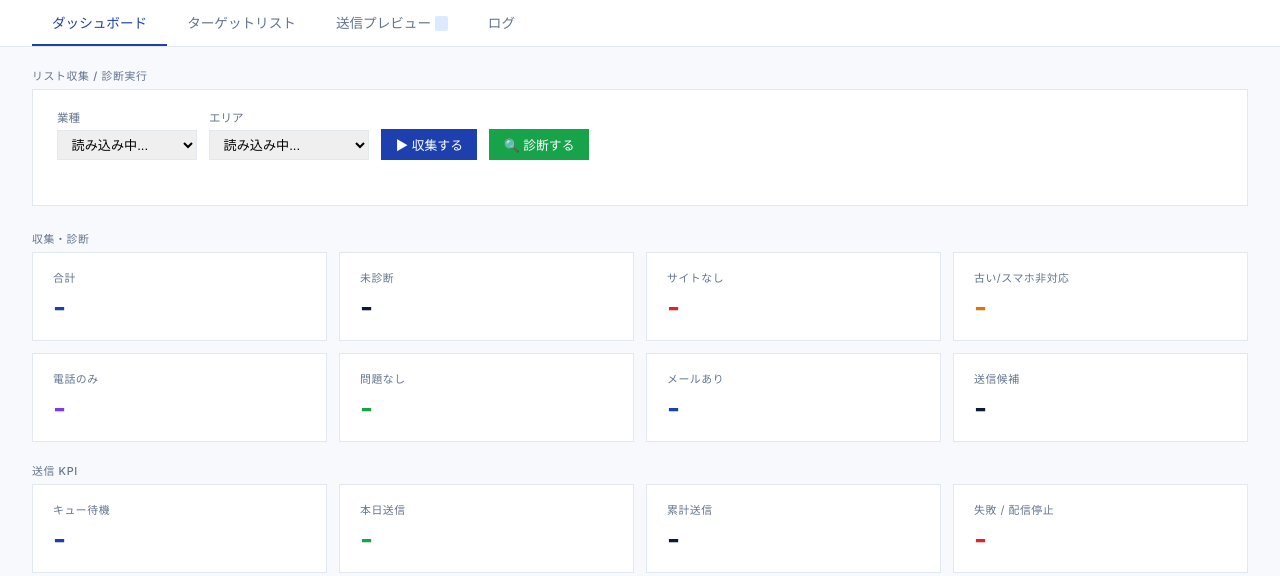
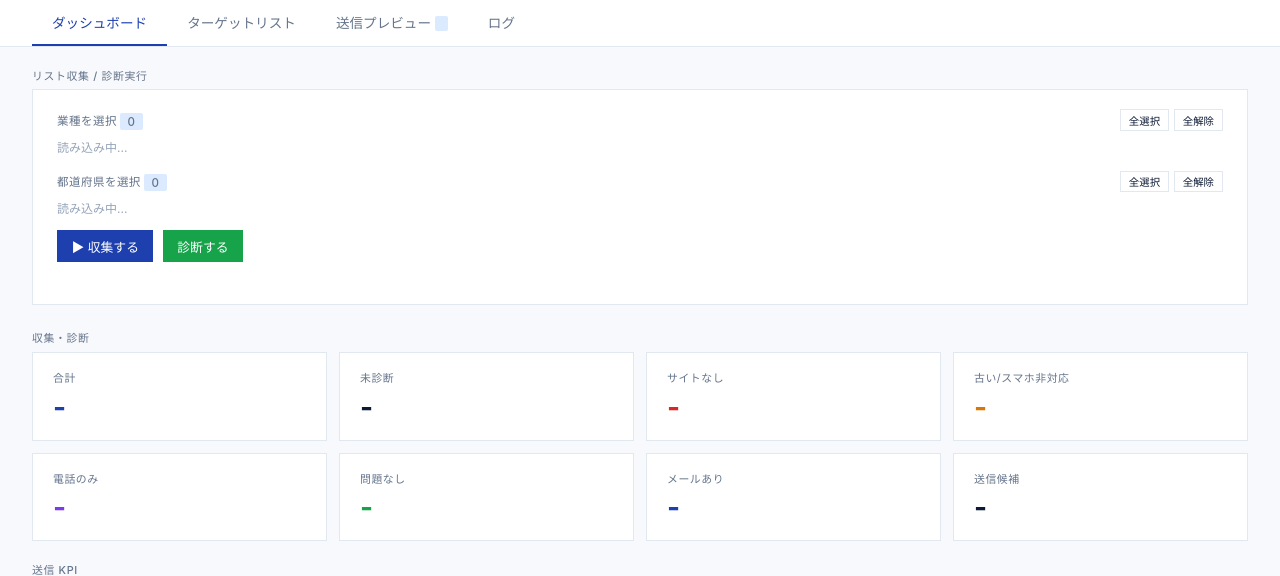
Before and after one commit to Ryoma-Narita/weldex, a Python web app: template outreach/dashboard/templates/index.html in a window 1280 px wide. Shown: the part 46-622 px from the top of the page. Run offline with Jinja, Linux system fonts and the light colour scheme; the template is opened without the code that fills it, so the values that code supplies are empty.

Commit message:
feat(dashboard): 業種・都道府県の複数選択収集UIに刷新
- /api/options に areas_grouped（都道府県→市区町村）を追加
- /api/collect を industries[]/areas[] の配列受け取りに変更
  → 複数業種×複数エリアの全組み合わせを順に収集
- ダッシュボード収集パネルを単一 select から
  チェックボックスグリッド（業種×都道府県）に刷新
  → 全選択/全解除ボタン・選択数バッジ付き

Co-Authored-By: Claude Sonnet 4.6 <noreply@anthropic.com>

```diff
--- a/outreach/dashboard/templates/index.html
+++ b/outreach/dashboard/templates/index.html
@@ -124,6 +124,30 @@
       .stats-grid { grid-template-columns: repeat(2, 1fr); }
     }
 
+    /* 収集パネル チェックボックスグリッド */
+    .cb-grid { display: grid; grid-template-columns: repeat(3, 1fr); gap: 0.25rem; }
+    .cb-grid.pref-grid { grid-template-columns: repeat(4, 1fr); }
+    .cb-label {
+      display: flex; align-items: center; gap: 0.3rem; cursor: pointer;
+      padding: 0.22rem 0.45rem; border: 1px solid var(--border); font-size: 0.76rem;
+      color: var(--navy); background: var(--white); transition: background 0.15s;
+      white-space: nowrap;
+    }
+    .cb-label:hover { background: #eff6ff; border-color: #bfdbfe; }
+    .cb-label input[type=checkbox] { cursor: pointer; accent-color: var(--blue); flex-shrink: 0; }
+    .cb-label.checked { background: #eff6ff; border-color: var(--blue2); }
+    .sel-actions { display: flex; gap: 0.3rem; }
+    .sel-actions button { font-size: 0.65rem; padding: 0.15rem 0.5rem; }
+    .collect-section-title {
+      display: flex; align-items: center; justify-content: space-between;
+      margin-bottom: 0.4rem;
+    }
+    .collect-section-title span { font-size: 0.72rem; color: var(--gray); font-weight: 500; letter-spacing: 0.04em; }
+    .sel-count {
+      font-size: 0.68rem; padding: 0.1rem 0.45rem; background: #dbeafe;
+      color: var(--blue); border-radius: 2px; font-weight: 600;
+    }
+
     /* 送信モードバッジ */
     .mode-badge {
       display: inline-flex; align-items: center; gap: 0.3rem;
@@ -201,24 +225,42 @@
     <!-- 収集・診断 操作パネル -->
     <div class="kpi-label">リスト収集 / 診断実行</div>
     <div style="background:var(--white);border:1px solid var(--border);padding:1.2rem 1.5rem;margin-bottom:1.5rem;">
-      <div style="display:flex;flex-wrap:wrap;gap:0.75rem;align-items:flex-end;">
-        <div>
-          <div style="font-size:0.72rem;color:var(--gray);margin-bottom:0.3rem;">業種</div>
-          <select id="op-industry" style="padding:0.35rem 0.6rem;border:1px solid var(--border);font-size:0.82rem;min-width:140px;">
-            <option value="">読み込み中...</option>
-          </select>
+
+      <!-- 業種 -->
+      <div style="margin-bottom:1rem;">
+        <div class="collect-section-title">
+          <span>業種を選択 <span class="sel-count" id="ind-count">0</span></span>
+          <div class="sel-actions">
+            <button class="btn secondary" onclick="selectAll('ind-cb', true)">全選択</button>
+            <button class="btn secondary" onclick="selectAll('ind-cb', false)">全解除</button>
+          </div>
         </div>
-        <div>
-          <div style="font-size:0.72rem;color:var(--gray);margin-bottom:0.3rem;">エリア</div>
-          <select id="op-area" style="padding:0.35rem 0.6rem;border:1px solid var(--border);font-size:0.82rem;min-width:160px;">
-            <option value="">読み込み中...</option>
-          </select>
+        <div class="cb-grid" id="op-industries">
+          <span style="font-size:0.75rem;color:var(--light);">読み込み中...</span>
         </div>
+      </div>
+
+      <!-- 都道府県 -->
+      <div style="margin-bottom:0.9rem;">
+        <div class="collect-section-title">
+          <span>都道府県を選択 <span class="sel-count" id="pref-count">0</span></span>
+          <div class="sel-actions">
+            <button class="btn secondary" onclick="selectAll('pref-cb', true)">全選択</button>
+            <button class="btn secondary" onclick="selectAll('pref-cb', false)">全解除</button>
+          </div>
+        </div>
+        <div class="cb-grid pref-grid" id="op-prefs">
+          <span style="font-size:0.75rem;color:var(--light);">読み込み中...</span>
+        </div>
+      </div>
+
+      <!-- クォータ＋ボタン -->
+      <div id="op-quota" style="margin-bottom:0.6rem;font-size:0.78rem;color:var(--gray);"></div>
+      <div style="display:flex;gap:0.6rem;flex-wrap:wrap;align-items:center;">
         <button class="btn" onclick="runCollect()" id="btn-collect">▶ 収集する</button>
-        <button class="btn green-btn" onclick="runDiagnose()" id="btn-diagnose">🔍 診断する</button>
+        <button class="btn green-btn" onclick="runDiagnose()" id="btn-diagnose">診断する</button>
       </div>
-      <div id="op-quota" style="margin-top:0.6rem;font-size:0.78rem;color:var(--gray);"></div>
-      <div id="op-status" style="margin-top:0.4rem;font-size:0.8rem;color:var(--gray);min-height:1.2em;"></div>
+      <div id="op-status" style="margin-top:0.5rem;font-size:0.8rem;color:var(--gray);min-height:1.2em;"></div>
     </div>
 
     <div class="kpi-label">収集・診断</div>
@@ -601,14 +643,71 @@
   setInterval(loadStats, 30000);
 
   // ─── 収集・診断 UI ───
+  let _areasGrouped = {}; // { 都道府県: [市区町村, ...] }
+
+  function selectAll(cls, checked) {
+    document.querySelectorAll('.' + cls).forEach(cb => {
+      cb.checked = checked;
+      cb.closest('.cb-label').classList.toggle('checked', checked);
+    });
+    updateCounts();
+  }
+
+  function updateCounts() {
+    const indCount  = document.querySelectorAll('.ind-cb:checked').length;
+    const prefCount = document.querySelectorAll('.pref-cb:checked').length;
+    document.getElementById('ind-count').textContent  = indCount  + '業種';
+    document.getElementById('pref-count').textContent = prefCount + '都道府県';
+    // 収集ボタンのラベル更新（ロック時は触らない）
+    const btn = document.getElementById('btn-collect');
+    if (!btn.disabled) {
+      // 何件残りがあるかは quota から取るが、ラベルはシンプルに
+      const areaCount = getSelectedAreas().length;
+      btn.textContent = `▶ 収集する（${indCount}業種 × ${areaCount}エリア）`;
+    }
+  }
+
+  function getSelectedIndustries() {
+    return [...document.querySelectorAll('.ind-cb:checked')].map(cb => cb.value);
+  }
+
+  function getSelectedAreas() {
+    // チェック済み都道府県のすべての市区町村をフラットに返す
+    const checked = [...document.querySelectorAll('.pref-cb:checked')].map(cb => cb.value);
+    const result  = [];
+    for (const pref of checked) {
+      const cities = _areasGrouped[pref] || [];
+      for (const city of cities) result.push(pref + city);
+    }
+    return result;
+  }
+
   async function loadOptions() {
     try {
       const d = await fetch('/api/options').then(r => r.json());
-      const ind  = document.getElementById('op-industry');
-      const area = document.getElementById('op-area');
-      ind.innerHTML  = d.industries.map(v => `<option value="${v}">${v}</option>`).join('');
-      area.innerHTML = d.areas.map(v => `<option value="${v}">${v}</option>`).join('');
+      _areasGrouped = d.areas_grouped || {};
+
+      // 業種チェックボックス
+      const indEl = document.getElementById('op-industries');
+      indEl.innerHTML = d.industries.map(v => `
+        <label class="cb-label checked">
+          <input type="checkbox" value="${v}" class="ind-cb" checked onchange="onCbChange(this)"> ${v}
+        </label>`).join('');
+
+      // 都道府県チェックボックス
+      const prefEl = document.getElementById('op-prefs');
+      prefEl.innerHTML = Object.keys(_areasGrouped).map(p => `
+        <label class="cb-label" title="${(_areasGrouped[p]||[]).join(' / ')}">
+          <input type="checkbox" value="${p}" class="pref-cb" onchange="onCbChange(this)"> ${p}
+        </label>`).join('');
+
+      updateCounts();
     } catch(e) { console.error('options load failed', e); }
+  }
+
+  function onCbChange(cb) {
+    cb.closest('.cb-label').classList.toggle('checked', cb.checked);
+    updateCounts();
   }
 
   async function loadQuota() {
@@ -616,20 +715,20 @@
       const d   = await fetch('/api/daily-quota').then(r => r.json());
       const btn = document.getElementById('btn-collect');
       const bar = document.getElementById('op-quota');
-      bar.textContent = `本日の収集：${d.today} / ${d.limit} 件（残り ${d.remaining} 件）`;
+      bar.innerHTML = `本日の収集：<strong>${d.today}</strong> / ${d.limit} 件（残り <strong>${d.remaining}</strong> 件）`;
       bar.style.color = d.locked ? 'var(--red)' : 'var(--gray)';
       if (d.locked) {
-        btn.disabled    = true;
-        btn.textContent = '本日の上限に達しました（翌日リセット）';
+        btn.disabled         = true;
+        btn.textContent      = '本日の上限に達しました（翌日リセット）';
         btn.style.background = 'var(--border)';
         btn.style.color      = 'var(--gray)';
         btn.style.cursor     = 'not-allowed';
       } else {
-        btn.disabled    = false;
-        btn.textContent = `▶ 収集する（残り${d.remaining}件）`;
+        btn.disabled         = false;
         btn.style.background = '';
         btn.style.color      = '';
         btn.style.cursor     = '';
+        updateCounts(); // ラベルを業種×エリア数で更新
       }
     } catch(e) { console.error('quota load failed', e); }
   }
@@ -638,21 +737,34 @@
   loadQuota();
 
   async function runCollect() {
-    const industry = document.getElementById('op-industry').value;
-    const area     = document.getElementById('op-area').value;
-    const status   = document.getElementById('op-status');
-    const btn      = document.getElementById('btn-collect');
-    if (!industry || !area) { status.textContent = '業種とエリアを選択してください'; return; }
+    const industries = getSelectedIndustries();
+    const areas      = getSelectedAreas();
+    const status     = document.getElementById('op-status');
+    const btn        = document.getElementById('btn-collect');
+
+    if (!industries.length) {
+      status.style.color = 'var(--red)';
+      status.textContent = '業種を1つ以上選択してください';
+      return;
+    }
+    if (!areas.length) {
+      status.style.color = 'var(--red)';
+      status.textContent = '都道府県を1つ以上選択してください';
+      return;
+    }
+
     btn.disabled    = true;
     btn.textContent = '収集中...';
     status.style.color = 'var(--gray)';
-    status.textContent = `${industry} / ${area} を収集しています...`;
+    status.textContent = `${industries.length}業種 × ${areas.length}エリア（${industries.length * areas.length}組み合わせ）を収集しています...`;
+
     try {
       const d = await fetch('/api/collect', {
-        method: 'POST',
+        method:  'POST',
         headers: {'Content-Type': 'application/json'},
-        body: JSON.stringify({ industry, area })
+        body:    JSON.stringify({ industries, areas })
       }).then(r => r.json());
+
       if (d.ok) {
         status.style.color = 'var(--green)';
         status.textContent = `✓ ${d.added}件を新規追加しました（累計 ${d.total}件 / 本日 ${d.today}件）`;
@@ -663,15 +775,16 @@
         status.textContent = d.error;
         loadQuota();
       } else {
-        status.style.color = 'var(--red)';
-        status.textContent = `エラー: ${d.error}`;
-        btn.disabled = false;
-        btn.textContent = `▶ 収集する`;
+        status.style.color  = 'var(--red)';
+        status.textContent  = `エラー: ${d.error}`;
+        btn.disabled        = false;
+        updateCounts();
       }
     } catch(e) {
       status.style.color = 'var(--red)';
       status.textContent = `通信エラー: ${e}`;
-      btn.disabled = false;
+      btn.disabled       = false;
+      updateCounts();
     }
   }
 
```
Also changed, not shown: outreach/dashboard/app.py (+47 -24 lines).
